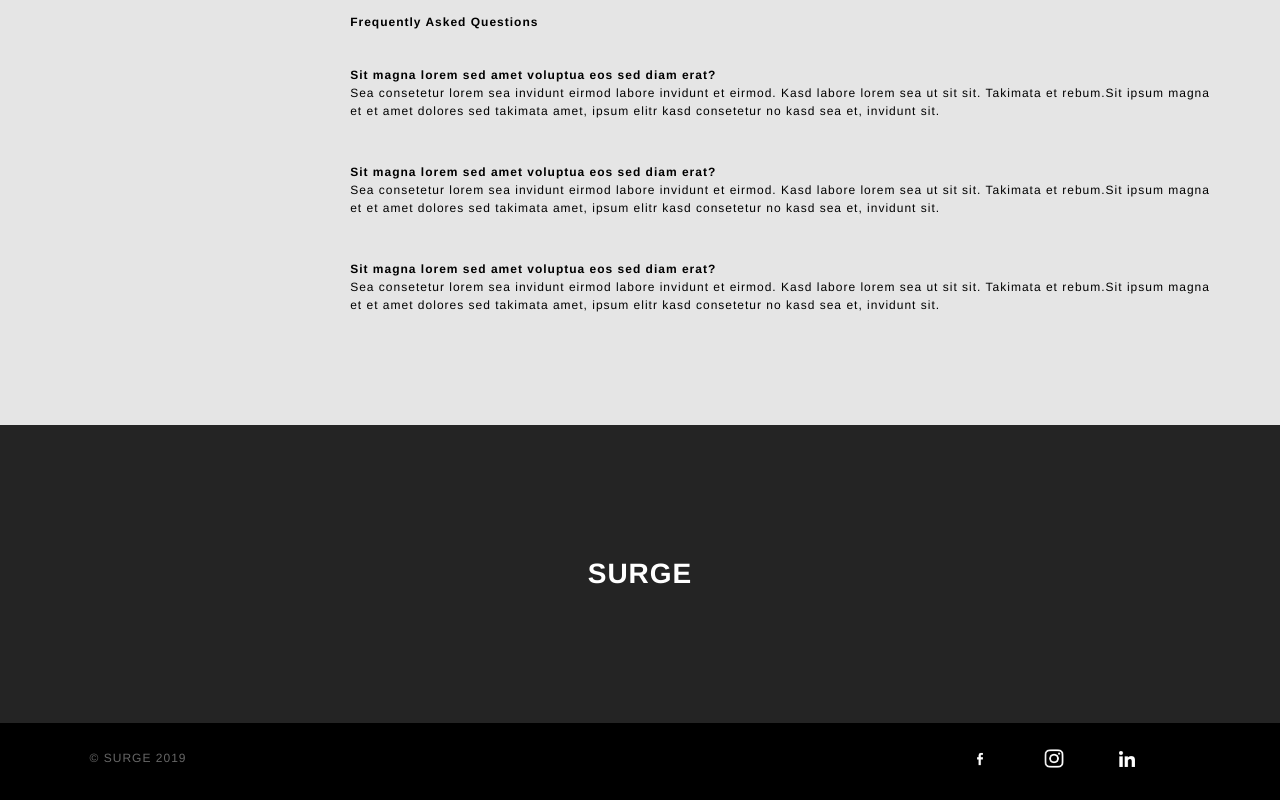
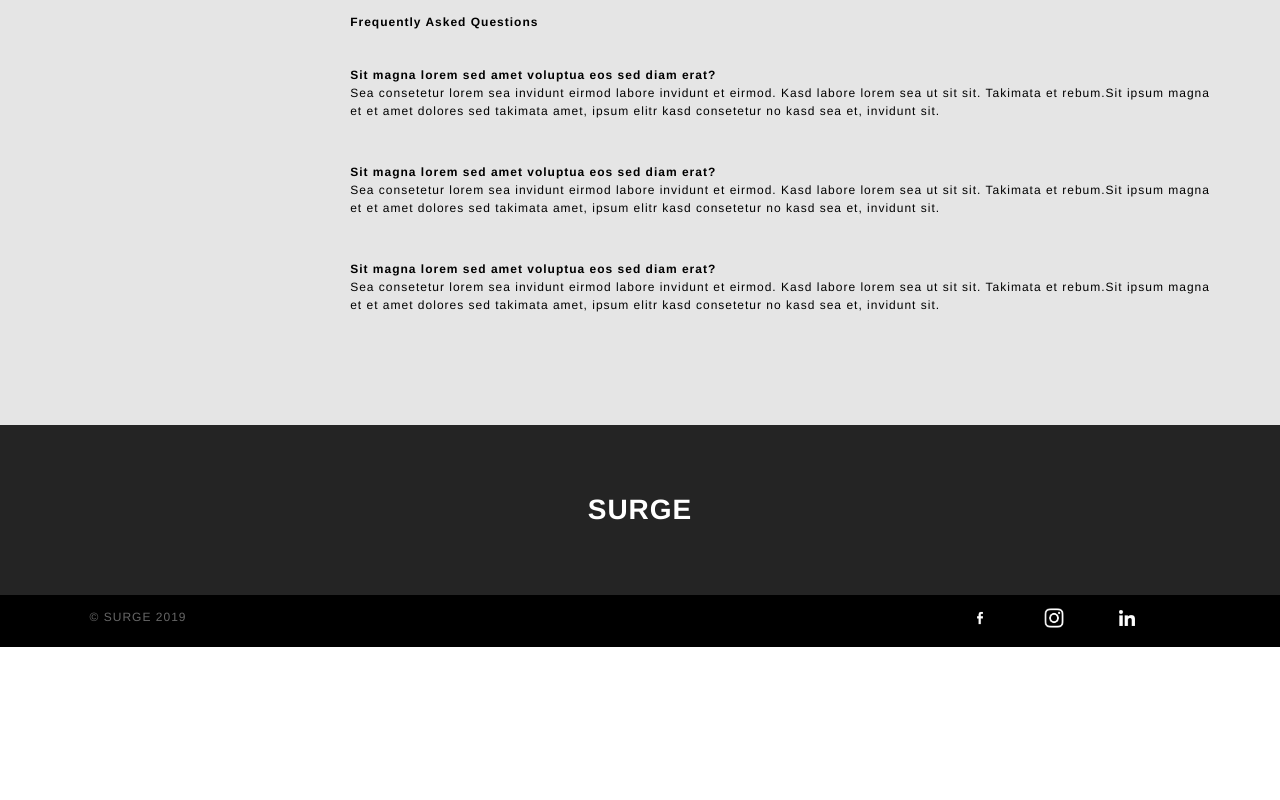
Before and after one commit to NamraAnsari/NamraAnsari.github.io, a plain HTML site: page FSD/index.html in a window 1280 px wide. Shown: the part 4189-4989 px from the top of the page. After the commit the page ends 4836 px from the top, so only its background shows below. Drawn offline with Linux system fonts and the light colour scheme.

Commit message:
Add files via upload

```diff
--- a/FSD/css/master.css
+++ b/FSD/css/master.css
@@ -380,7 +380,7 @@ p{
 }
 
 .footer-title{
-    padding: 10% 0;
+    padding: 5% 0;
 }
 
 .footer-title h1{
@@ -392,7 +392,7 @@ p{
 .social{
     /* width: 100%; */
     background-color: #000;
-    padding: 2% 0;
+    padding: 1% 0;
 }
 
 .footer-subtitle{
```
